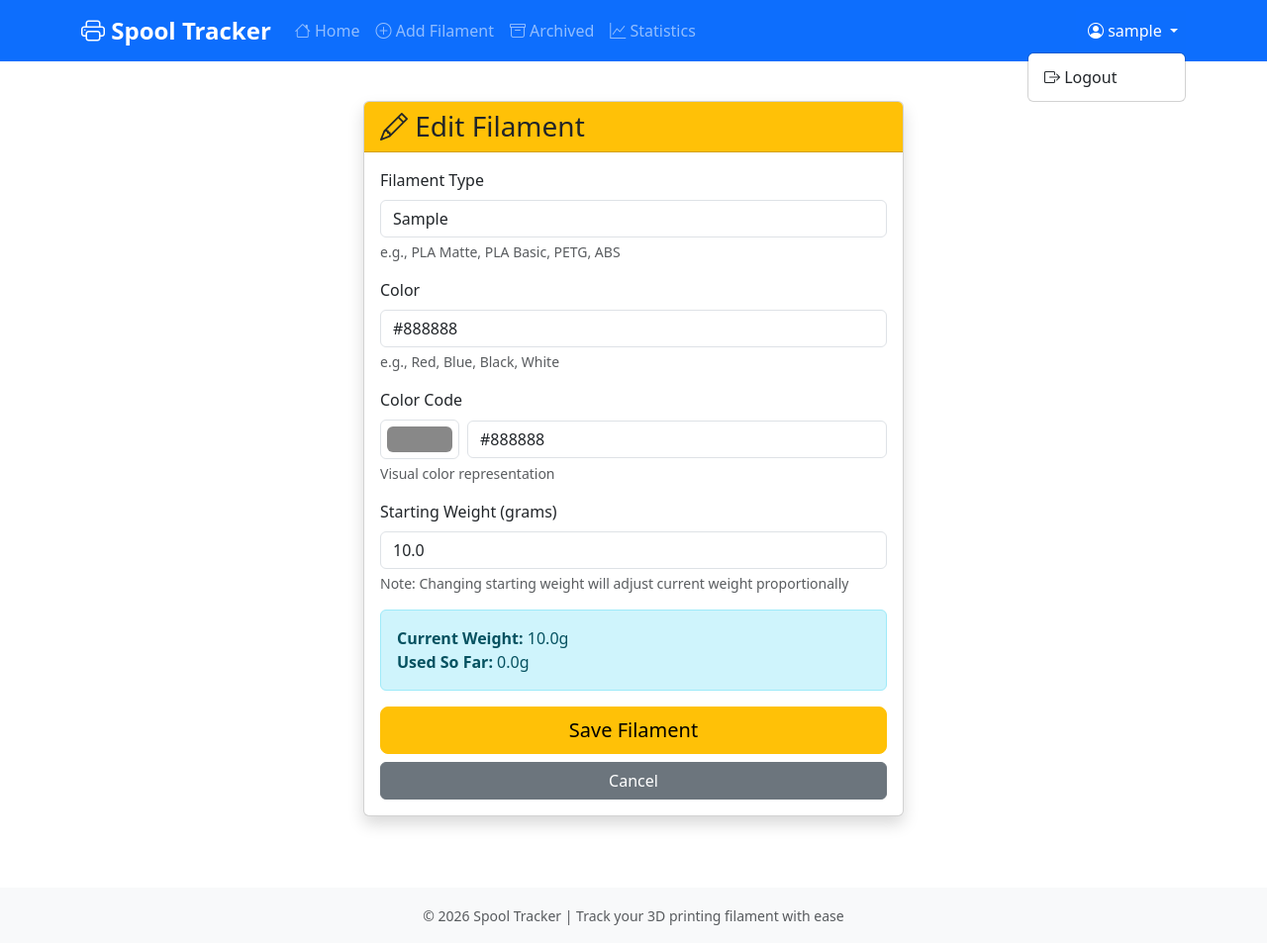
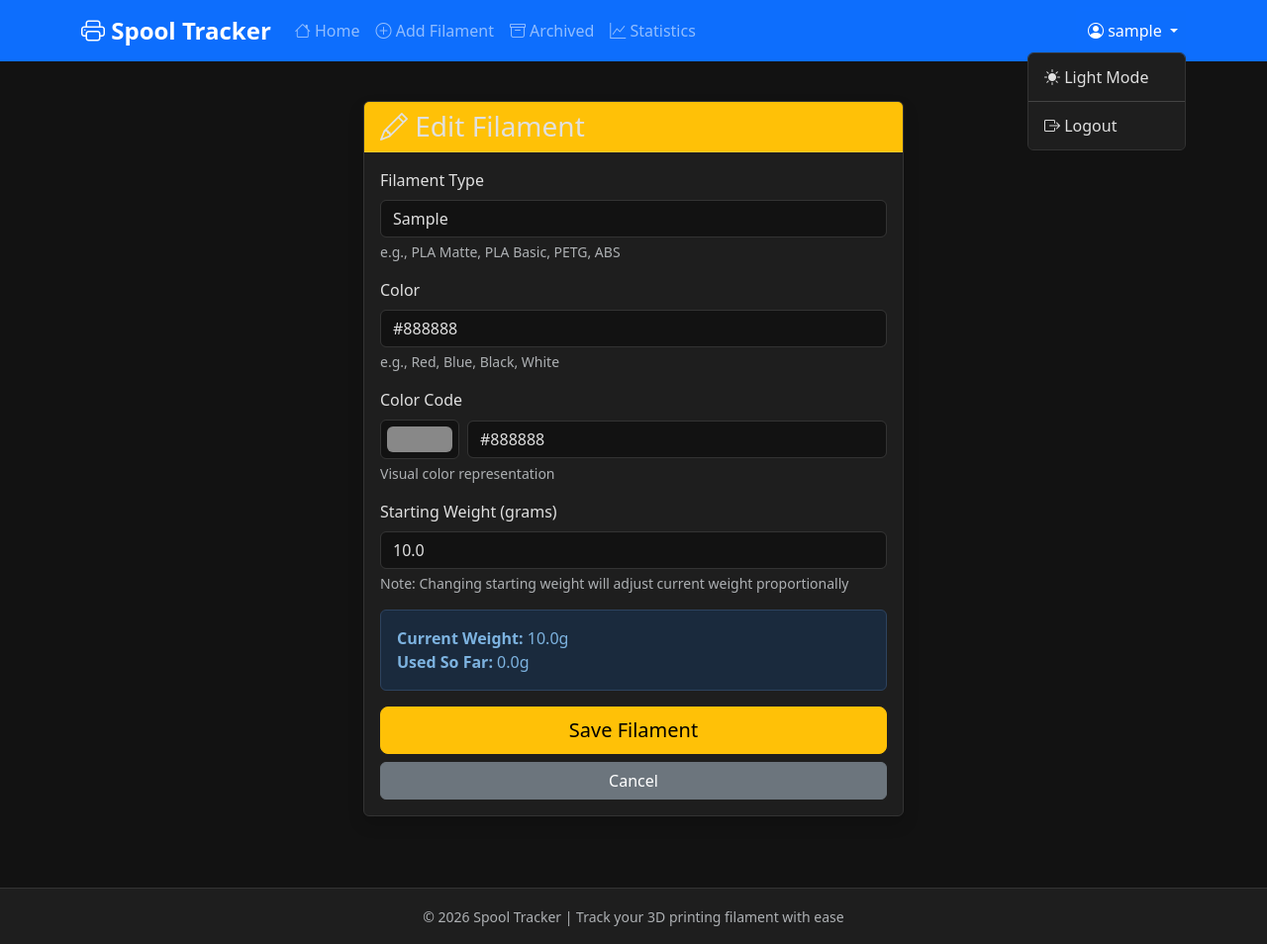
Before and after one commit to syatom/3D-Filament-Tracker, a Flask app: page /filaments/1/edit in a window 1280 px wide, after a click that opens the changed part. Shown: the whole page at 99% size. Run offline with Flask 3, Linux system fonts and the light colour scheme; a user stored in the database is signed in; tables that the repository leaves empty hold one stand-in row (values such as "Sample post").

Commit message:
feat: Add dark mode support with user preference persistence
- Add dark_mode boolean field to User model with database migration
- Implement /auth/toggle-dark-mode API endpoint for preference saving
- Add comprehensive dark mode CSS styles with smooth transitions
- Create JavaScript toggle functionality with icon/text updates
- Add dark mode toggle button to user dropdown menu in navbar
- Set Bootstrap theme attribute based on user preference
- Include visual enhancements for cards, tables, forms, and alerts in dark mode

```diff
--- a/app/models/user.py
+++ b/app/models/user.py
@@ -14,6 +14,7 @@ class User(UserMixin, db.Model):
     email = db.Column(db.String(120), unique=True, nullable=False, index=True)
     password_hash = db.Column(db.String(255), nullable=False)
     created_at = db.Column(db.DateTime, default=datetime.utcnow, nullable=False)
+    dark_mode = db.Column(db.Boolean, default=False, nullable=False)
 
     # Relationships
     filaments = db.relationship('Filament', backref='owner', lazy='dynamic', cascade='all, delete-orphan')
--- a/app/static/css/style.css
+++ b/app/static/css/style.css
@@ -200,3 +200,118 @@ canvas {
         opacity: 0.5;
     }
 }
+
+/* ========================================
+   DARK MODE STYLES
+   ======================================== */
+
+/* Smooth theme transition */
+html {
+    transition: background-color 0.3s ease, color 0.3s ease;
+}
+
+/* Dark mode custom properties */
+[data-bs-theme="dark"] {
+    /* Custom colors for dark mode */
+    --bs-body-bg: #121212;
+    --bs-body-color: #e0e0e0;
+    --bs-card-bg: #1e1e1e;
+    --bs-border-color: #333;
+}
+
+/* Dark mode card enhancements */
+[data-bs-theme="dark"] .card {
+    background-color: #1e1e1e;
+    border-color: #333;
+}
+
+[data-bs-theme="dark"] .card:hover {
+    box-shadow: 0 0.5rem 1rem rgba(255, 255, 255, 0.1) !important;
+}
+
+/* Dark mode filament cards */
+[data-bs-theme="dark"] .filament-card {
+    border-left-color: #4a8eff;
+}
+
+[data-bs-theme="dark"] .filament-card:hover {
+    border-left-color: #6aa0ff;
+}
+
+/* Dark mode color circle border */
+[data-bs-theme="dark"] .filament-color-circle {
+    border-color: #444;
+}
+
+/* Dark mode table hover */
+[data-bs-theme="dark"] .table-hover tbody tr:hover {
+    background-color: rgba(74, 142, 255, 0.1);
+}
+
+/* Dark mode footer */
+[data-bs-theme="dark"] footer {
+    background-color: #1e1e1e !important;
+    border-top: 1px solid #333;
+}
+
+/* Dark mode empty state */
+[data-bs-theme="dark"] .empty-state i {
+    color: #444;
+}
+
+/* Dark mode form inputs */
+[data-bs-theme="dark"] .form-control:focus {
+    border-color: #4a8eff;
+    box-shadow: 0 0 0 0.2rem rgba(74, 142, 255, 0.25);
+}
+
+/* Dark mode dropdown menu */
+[data-bs-theme="dark"] .dropdown-menu {
+    background-color: #1e1e1e;
+    border-color: #333;
+}
+
+[data-bs-theme="dark"] .dropdown-item {
+    color: #e0e0e0;
+}
+
+[data-bs-theme="dark"] .dropdown-item:hover,
+[data-bs-theme="dark"] .dropdown-item:focus {
+    background-color: #2a2a2a;
+    color: #fff;
+}
+
+/* Dark mode divider */
+[data-bs-theme="dark"] .dropdown-divider {
+    border-color: #444;
+}
+
+/* Dark mode alert adjustments */
+[data-bs-theme="dark"] .alert-success {
+    background-color: #1a3d2e;
+    border-color: #2d5f4a;
+    color: #7be0ad;
+}
+
+[data-bs-theme="dark"] .alert-danger {
+    background-color: #3d1a1a;
+    border-color: #5f2d2d;
+    color: #ff8787;
+}
+
+[data-bs-theme="dark"] .alert-info {
+    background-color: #1a2a3d;
+    border-color: #2d435f;
+    color: #7db3e0;
+}
+
+/* Dark mode toggle icon transition */
+#darkModeIcon {
+    transition: transform 0.3s ease;
+}
+
+#darkModeToggle:hover #darkModeIcon {
+    transform: rotate(20deg);
+}
+    }
+}
--- a/app/static/js/main.js
+++ b/app/static/js/main.js
@@ -1 +1,97 @@
 // Custom JavaScript for Spool Tracker
+
+// ========================================
+// DARK MODE FUNCTIONALITY
+// ========================================
+
+/**
+ * Update dark mode icon and text based on current state
+ * @param {boolean} isDarkMode - Current dark mode state
+ */
+function updateDarkModeIcon(isDarkMode) {
+  const icon = document.getElementById("darkModeIcon");
+  const text = document.getElementById("darkModeText");
+
+  if (icon && text) {
+    if (isDarkMode) {
+      icon.className = "bi bi-sun-fill";
+      text.textContent = "Light Mode";
+    } else {
+      icon.className = "bi bi-moon-fill";
+      text.textContent = "Dark Mode";
+    }
+  }
+}
+
+/**
+ * Toggle dark mode theme
+ */
+function toggleDarkMode() {
+  const htmlElement = document.documentElement;
+  const currentTheme = htmlElement.getAttribute("data-bs-theme");
+  const newTheme = currentTheme === "dark" ? "light" : "dark";
+  const isDarkMode = newTheme === "dark";
+
+  // Apply theme immediately for instant feedback
+  htmlElement.setAttribute("data-bs-theme", newTheme);
+  updateDarkModeIcon(isDarkMode);
+
+  // Save preference to server
+  fetch("/auth/toggle-dark-mode", {
+    method: "POST",
+    headers: {
+      "Content-Type": "application/json",
+      "X-CSRFToken": getCsrfToken(),
+    },
+    credentials: "same-origin",
+  })
+    .then((response) => response.json())
+    .then((data) => {
+      if (!data.success) {
+        console.error("Failed to save dark mode preference:", data.error);
+        // Optionally revert the change
+        htmlElement.setAttribute("data-bs-theme", currentTheme);
+        updateDarkModeIcon(currentTheme === "dark");
+      }
+    })
+    .catch((error) => {
+      console.error("Error toggling dark mode:", error);
+      // Keep the visual change even if save fails
+      // User will see the new theme but it won't persist
+    });
+}
+
+/**
+ * Get CSRF token from meta tag or cookie
+ * @returns {string} CSRF token
+ */
+function getCsrfToken() {
+  // Try to get from meta tag first
+  const metaToken = document.querySelector('meta[name="csrf-token"]');
+  if (metaToken) {
+    return metaToken.getAttribute("content");
+  }
+
+  // Fallback to cookie
+  const cookies = document.cookie.split(";");
+  for (let cookie of cookies) {
+    const [name, value] = cookie.trim().split("=");
+    if (name === "csrf_token") {
+      return decodeURIComponent(value);
+    }
+  }
+
+  return "";
+}
+
+// Initialize dark mode toggle on page load
+document.addEventListener("DOMContentLoaded", function () {
+  const darkModeToggle = document.getElementById("darkModeToggle");
+
+  if (darkModeToggle) {
+    darkModeToggle.addEventListener("click", function (e) {
+      e.preventDefault();
+      toggleDarkMode();
+    });
+  }
+});
--- a/app/templates/base.html
+++ b/app/templates/base.html
@@ -1,5 +1,5 @@
 <!DOCTYPE html>
-<html lang="en">
+<html lang="en" data-bs-theme="{{ 'dark' if current_user.is_authenticated and current_user.dark_mode else 'light' }}">
 <head>
     <meta charset="UTF-8">
     <meta name="viewport" content="width=device-width, initial-scale=1.0">
@@ -52,6 +52,13 @@
                             <i class="bi bi-person-circle"></i> {{ current_user.username }}
                         </a>
                         <ul class="dropdown-menu dropdown-menu-end">
+                            <li>
+                                <a class="dropdown-item" href="#" id="darkModeToggle">
+                                    <i class="bi bi-moon-fill" id="darkModeIcon"></i>
+                                    <span id="darkModeText">Dark Mode</span>
+                                </a>
+                            </li>
+                            <li><hr class="dropdown-divider"></li>
                             <li><a class="dropdown-item" href="{{ url_for('auth.logout') }}">
                                 <i class="bi bi-box-arrow-right"></i> Logout
                             </a></li>
@@ -102,6 +109,18 @@
     <script src="https://cdn.jsdelivr.net/npm/bootstrap@5.3.2/dist/js/bootstrap.bundle.min.js"></script>
     <!-- Custom JS -->
     <script src="{{ url_for('static', filename='js/main.js') }}"></script>
+
+    <!-- Dark Mode Initialization -->
+    {% if current_user.is_authenticated %}
+    <script>
+        // Initialize dark mode icon on page load
+        document.addEventListener('DOMContentLoaded', function() {
+            const darkMode = {{ 'true' if current_user.dark_mode else 'false' }};
+            updateDarkModeIcon(darkMode);
+        });
+    </script>
+    {% endif %}
+
     {% block scripts %}{% endblock %}
 </body>
 </html>
```
Also changed, not shown: app/routes/auth.py (+21 -2 lines), migrations/versions/8a4c5bcc98f5_add_dark_mode_field_to_user_model.py (added, +32 -0 lines).
